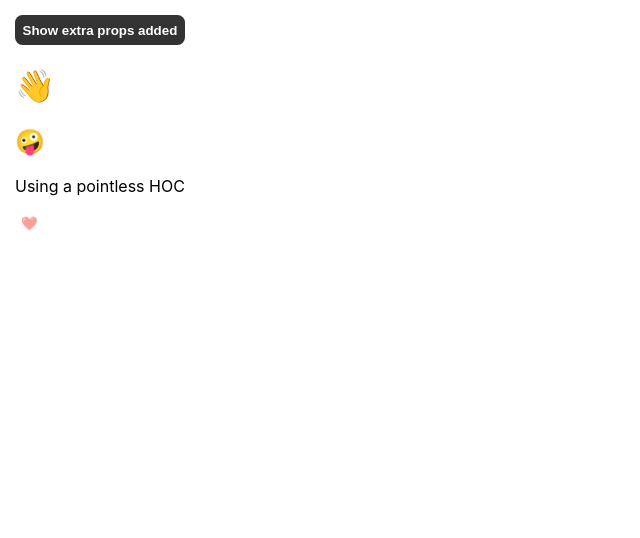
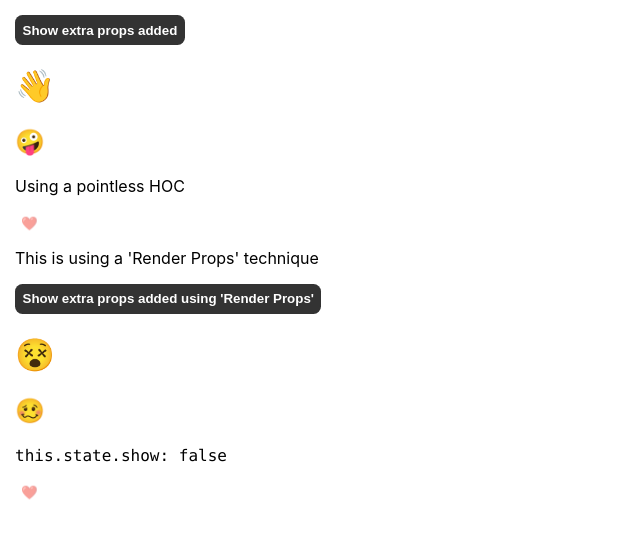
Before and after one commit to jakebirkes/react-bootcamp, a React (Create React App) app: page / in a window 1280 px wide. Shown: the top 538 px of the page, without its empty margins (0-640 px from the left). Built offline with nearby package versions, Linux system fonts and the light colour scheme; no server answers.

Commit message:
render props practice

```diff
--- a/src/App.js
+++ b/src/App.js
@@ -3,6 +3,7 @@ import { useFetch } from './hooks/useFetch';
 import { withLoader } from './hoc-practice/HOC';
 import ToggleHOC from './hoc-practice/ToggleHOC';
 import ListedRepos from './hoc-practice/ListedRepos';
+import TestRenderProps from './render-props-practice/TestRenderProps';
 const LoadedRepos = withLoader(ListedRepos);
 // import CTA from './children-practice/CTA';
 // import CalloutWrapper from './children-practice/CalloutWrapper';
@@ -16,6 +17,7 @@ const App = props => {
 		<>
 			<ToggleHOC />
 			<LoadedRepos isLoading={isLoading} data={response} />
+			<TestRenderProps />
 			{/* <CTA>
 			<h1>This is an important CTA</h1>
 			<button>Click me now or you'll miss out!</button>
--- /dev/null
+++ b/src/render-props-practice/TestRenderProps.js
@@ -0,0 +1,30 @@
+import React from 'react';
+import Toggler from './Toggler';
+
+const TestRenderProps = props => (
+	<>
+		<Toggler
+			render={(bool, num) => (
+				<>
+					<h1>
+						<span aria-label="emoji" role="img">
+							{bool ? '🙃' : '😵'}
+						</span>
+					</h1>
+					<h2>
+						<span aria-label="emoji" role="img">
+							{bool ? `Your favorite number is ${num}` : '🥴'}
+						</span>
+					</h2>
+					<div>
+						<p>
+							<code>this.state.show: {bool ? 'true' : 'false'}</code>
+						</p>
+					</div>
+				</>
+			)}
+		/>
+	</>
+);
+
+export default TestRenderProps;
--- /dev/null
+++ b/src/render-props-practice/Toggler.js
@@ -0,0 +1,55 @@
+import React, { Component } from 'react';
+
+class Toggler extends Component {
+	state = {
+		on: this.props.defaultOnValue,
+	};
+
+	toggleShow = () => {
+		this.setState(prevState => {
+			return {
+				show: !prevState.show,
+			};
+		});
+	};
+
+	toggleLiked = () => {
+		this.setState(prevState => {
+			return {
+				liked: !prevState.liked,
+			};
+		});
+	};
+
+	render() {
+		return (
+			<div className="render-props">
+				<p>This is using a 'Render Props' technique</p>
+				<button
+					onClick={this.toggleShow}
+					style={{
+						color: '#fff',
+						background: '#333',
+						border: '#eee',
+						borderRadius: '7.5px',
+						padding: '7.5px',
+						fontWeight: '600',
+					}}>
+					{this.state.show ? 'Hide' : 'Show'} extra props added using 'Render Props'
+				</button>
+				{this.props.render(this.state.show, 7)}
+				<button onClick={this.toggleLiked} style={{ background: 'none', border: 'none' }}>
+					<span
+						aria-label="emoji"
+						role="img"
+						style={{ opacity: this.state.liked ? '100%' : '50%' }}>
+						❤️
+					</span>
+					<span>{this.state.liked ? 'Liked!' : ''}</span>
+				</button>
+			</div>
+		);
+	}
+}
+
+export default Toggler;
```
Also changed, not shown: 1 other file (tests, documents, lock files or other folders).
